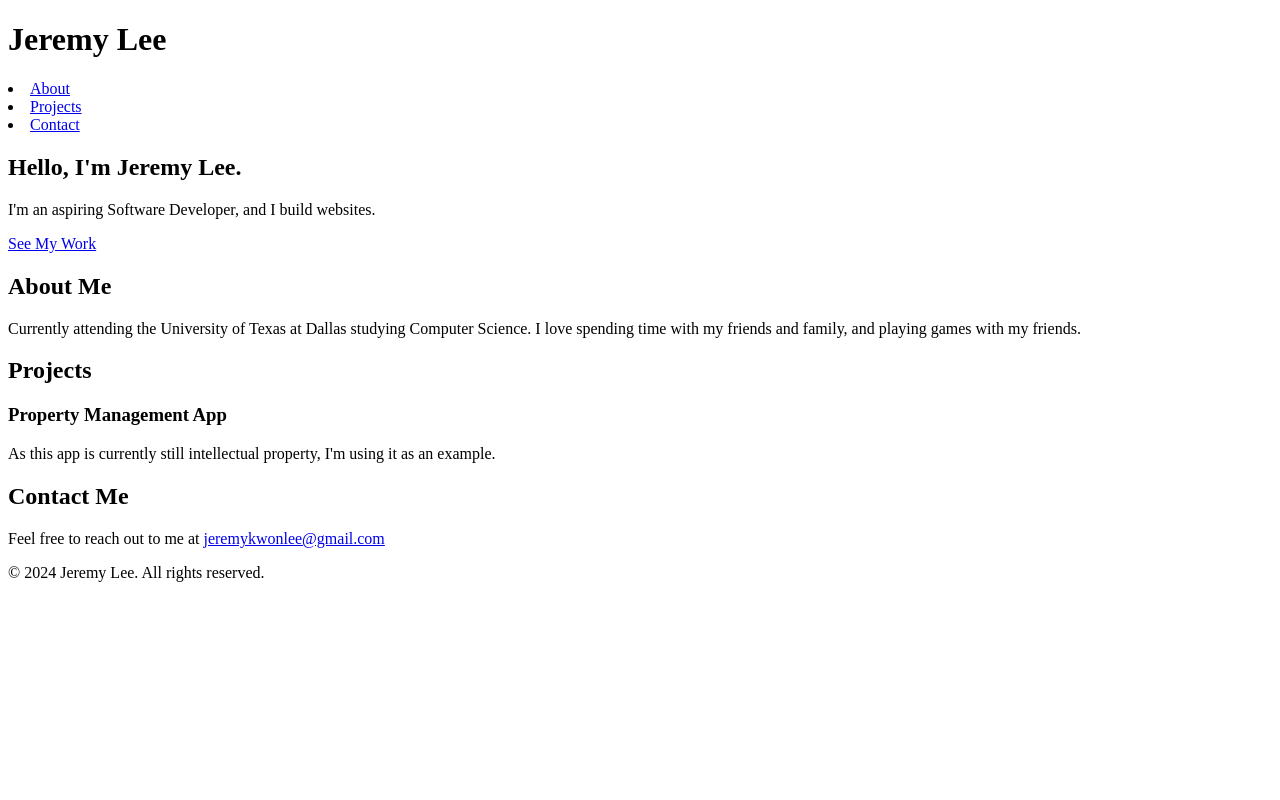
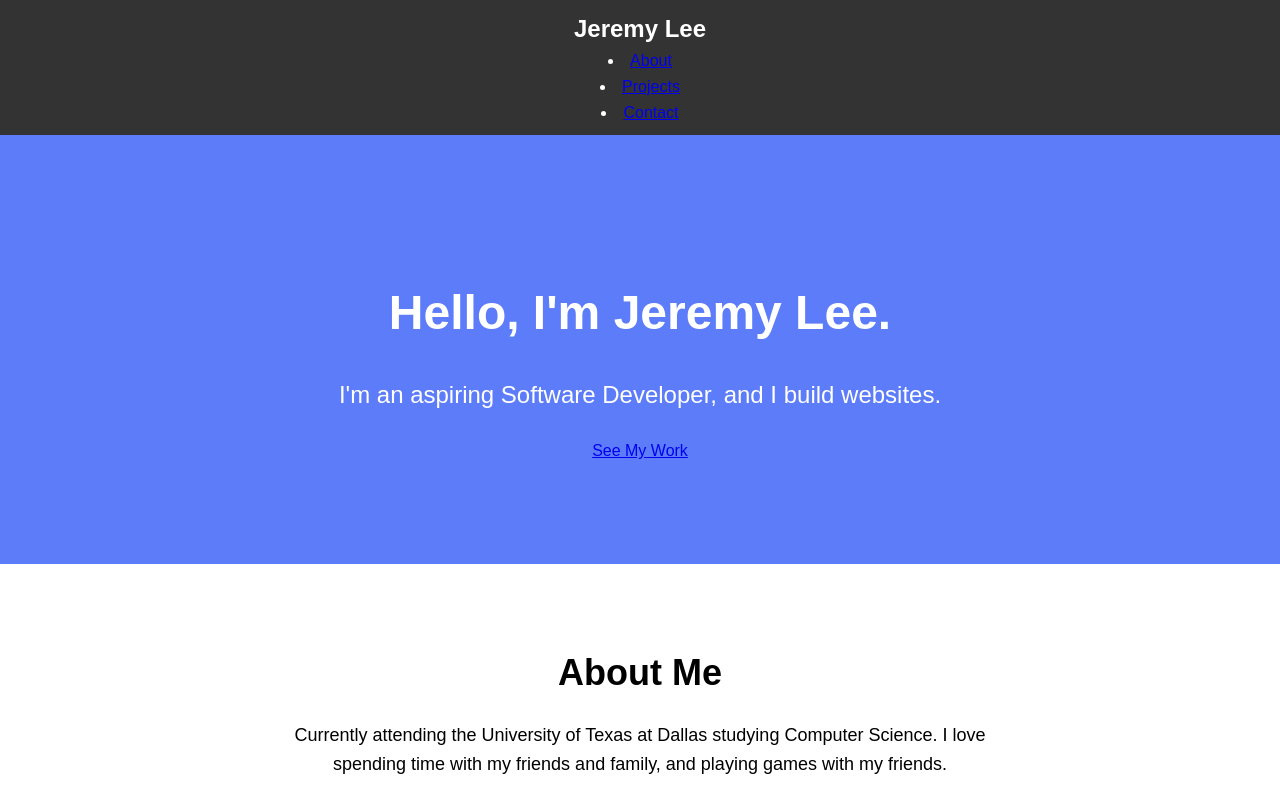
Before and after one commit to jermklee/jermklee.github.io, a plain HTML site: page index.html in a window 1280 px wide. Shown: the top 800 px of the page. Drawn offline with Linux system fonts and the light colour scheme.

Commit message:
Fixed bugs

```diff
--- a/index.html
+++ b/index.html
@@ -5,7 +5,7 @@
     <meta name="viewport" content="width=device-width", intial-scale="1.0">
     <meta name="description" content="Jeremy's Personal Portfolio">
     <title>Jeremy Lee | Personal Website</title>
-    <link rel="stylesheet href="style.css">
+    <link rel="stylesheet" href="style.css">
 </head>
 <body>
 
@@ -50,7 +50,7 @@
     <!-- Contacts Section -->
     <section class="contact" id="contact">
         <h2>Contact Me</h2>
-        <p>Feel free to reach out to me at <a href="mailto:jeremykwonlee@gmail.com">jeremykwonlee@gmail.com</a></p>
+        <p>Feel free to reach out to me at <a href="mailto:jeremykwonlee@gmail.com">jeremykwonlee@gmail.com!</a></p>
     </section>
 
     <!-- Footer -->
```
